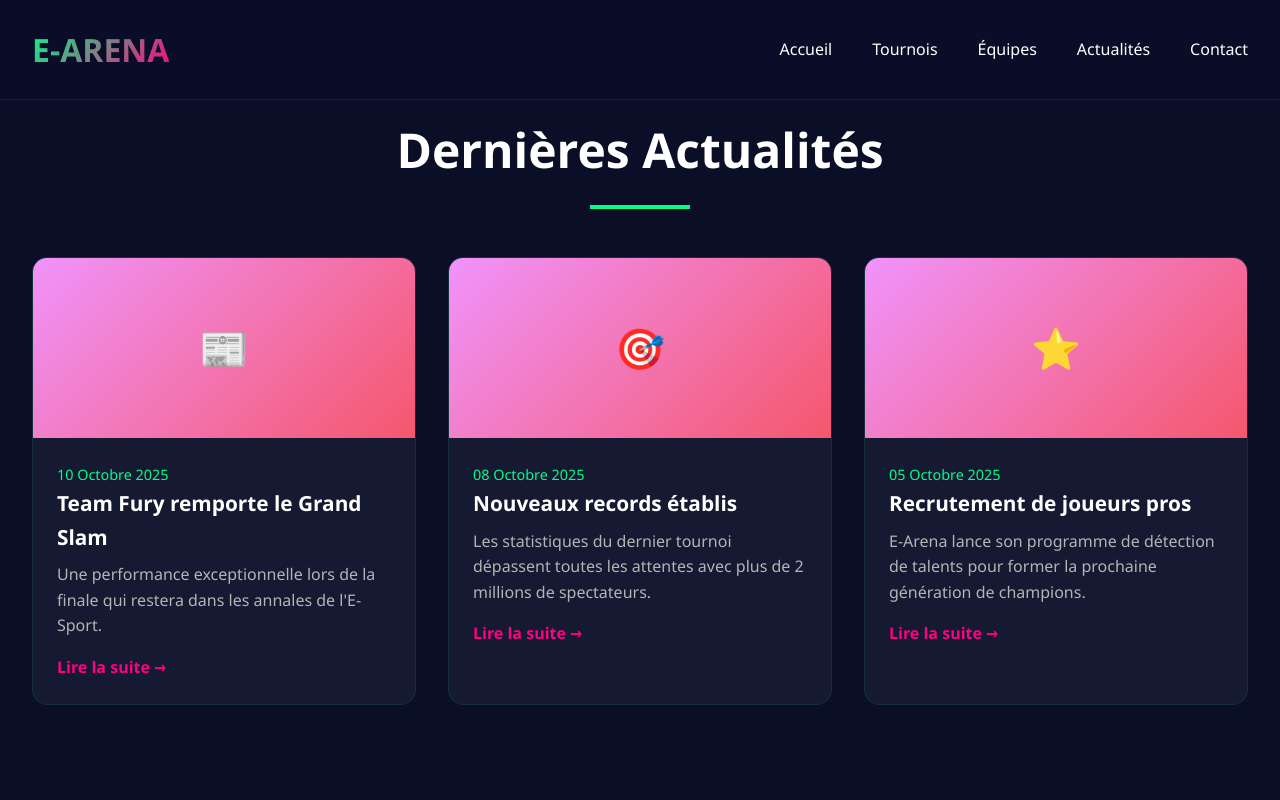
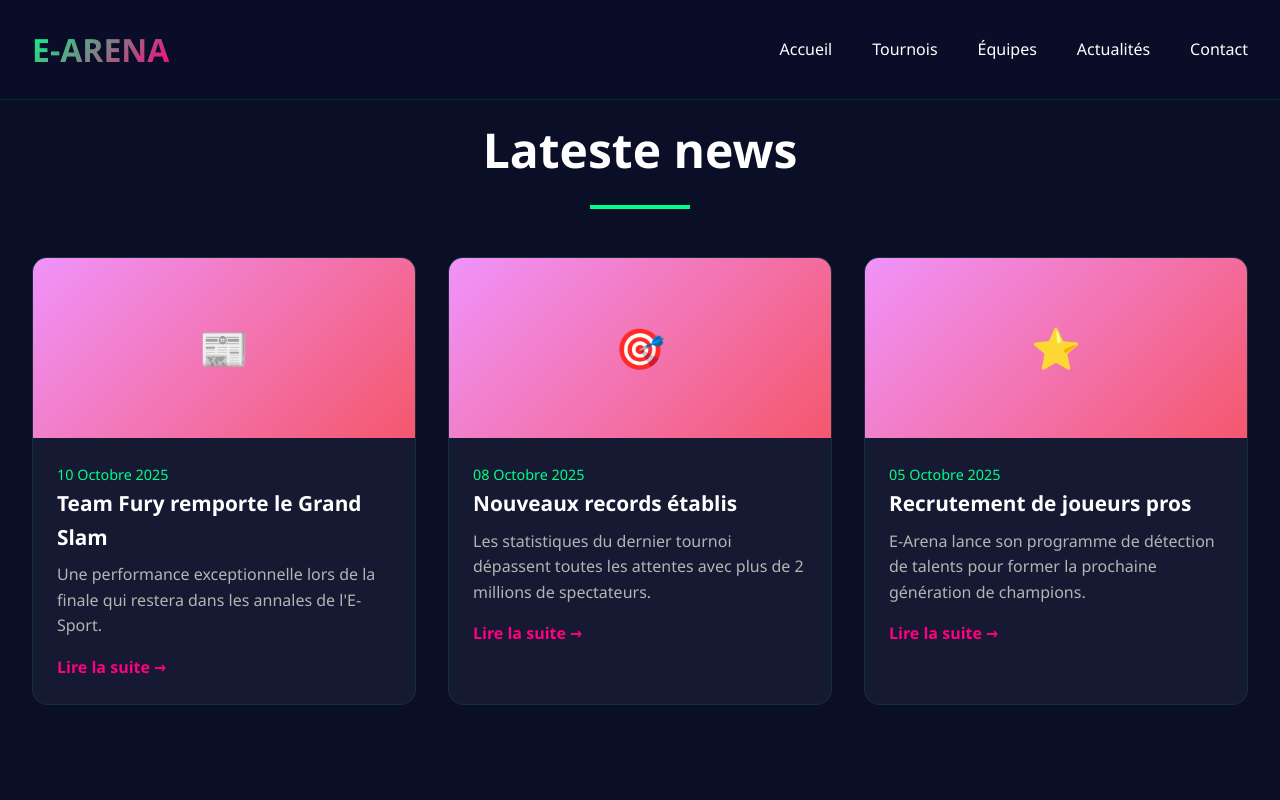
Before and after one commit to Aymanemjj/github-workshop, a plain HTML site: page actuality.html in a window 1280 px wide. Shown: the top 800 px of the page. Drawn offline with Linux system fonts and the light colour scheme.

Commit message:
title update

```diff
--- a/actuality.html
+++ b/actuality.html
@@ -29,7 +29,7 @@
 
          <!-- Section Actualités -->
     <section id="actualites">
-        <h2 class="section-title">Dernières Actualités</h2>
+        <h2 class="section-title">Lateste news</h2>
         <div class="news-grid">
             <article class="news-card">
                 <div class="news-image">📰</div>
```
